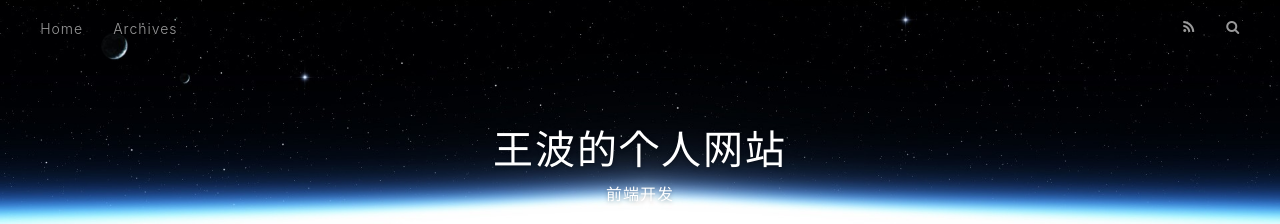
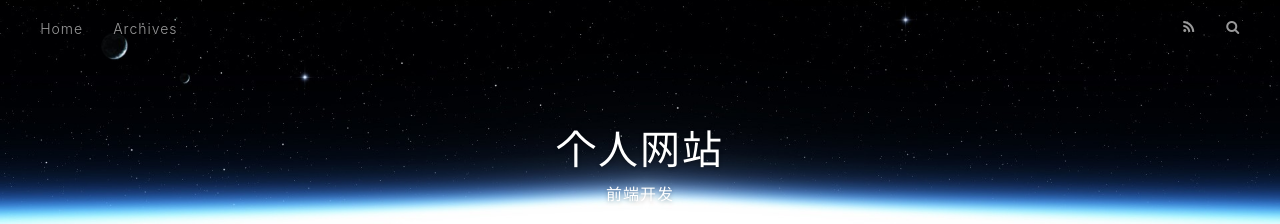
Before and after one commit to 184872515/184872515.github.io, a plain HTML site: page index.html in a window 1280 px wide. Shown: the top 224 px of the page. Drawn offline with nearby package versions, Linux system fonts and the light colour scheme.

Commit message:
Site updated: 2018-11-01 09:29:40

```diff
--- a/index.html
+++ b/index.html
@@ -5,17 +5,17 @@
 
 
 
-  <title>王波的个人网站</title>
+  <title>个人网站</title>
   <meta name="viewport" content="width=device-width, initial-scale=1, maximum-scale=1">
   <meta property="og:type" content="website">
-<meta property="og:title" content="王波的个人网站">
+<meta property="og:title" content="个人网站">
 <meta property="og:url" content="https://qq184872515.github.io/index.html">
-<meta property="og:site_name" content="王波的个人网站">
+<meta property="og:site_name" content="个人网站">
 <meta property="og:locale" content="default">
 <meta name="twitter:card" content="summary">
-<meta name="twitter:title" content="王波的个人网站">
+<meta name="twitter:title" content="个人网站">
 
-    <link rel="alternate" href="/atom.xml" title="王波的个人网站" type="application/atom+xml">
+    <link rel="alternate" href="/atom.xml" title="个人网站" type="application/atom+xml">
 
 
     <link rel="icon" href="/favicon.png">
@@ -34,7 +34,7 @@
   <div id="header-outer" class="outer">
     <div id="header-title" class="inner">
       <h1 id="logo-wrap">
-        <a href="/" id="logo">王波的个人网站</a>
+        <a href="/" id="logo">个人网站</a>
       </h1>
 
         <h2 id="subtitle-wrap">
@@ -101,7 +101,7 @@
 
     </div>
     <footer class="article-footer">
-      <a data-url="https://qq184872515.github.io/2018/10/31/hello-world/" data-id="cjnxwtnno0000s4x9eo9d0sxi" class="article-share-link">Share</a>
+      <a data-url="https://qq184872515.github.io/2018/10/31/hello-world/" data-id="cjnxwwx6x0000ecx9hkafn6kl" class="article-share-link">Share</a>
 
 
     </footer>
```
Also changed, not shown: 2018/10/31/hello-world/index.html (+5 -5 lines), archives/2018/10/index.html (+6 -6 lines), archives/2018/index.html (+6 -6 lines), archives/index.html (+6 -6 lines).
